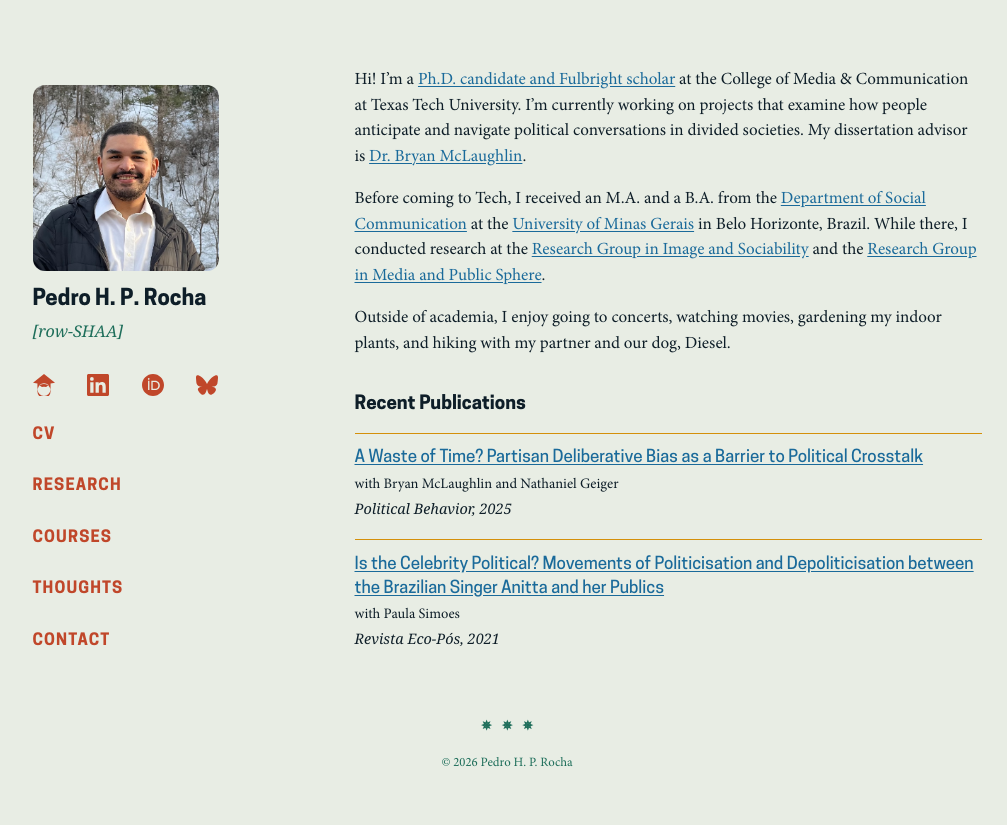
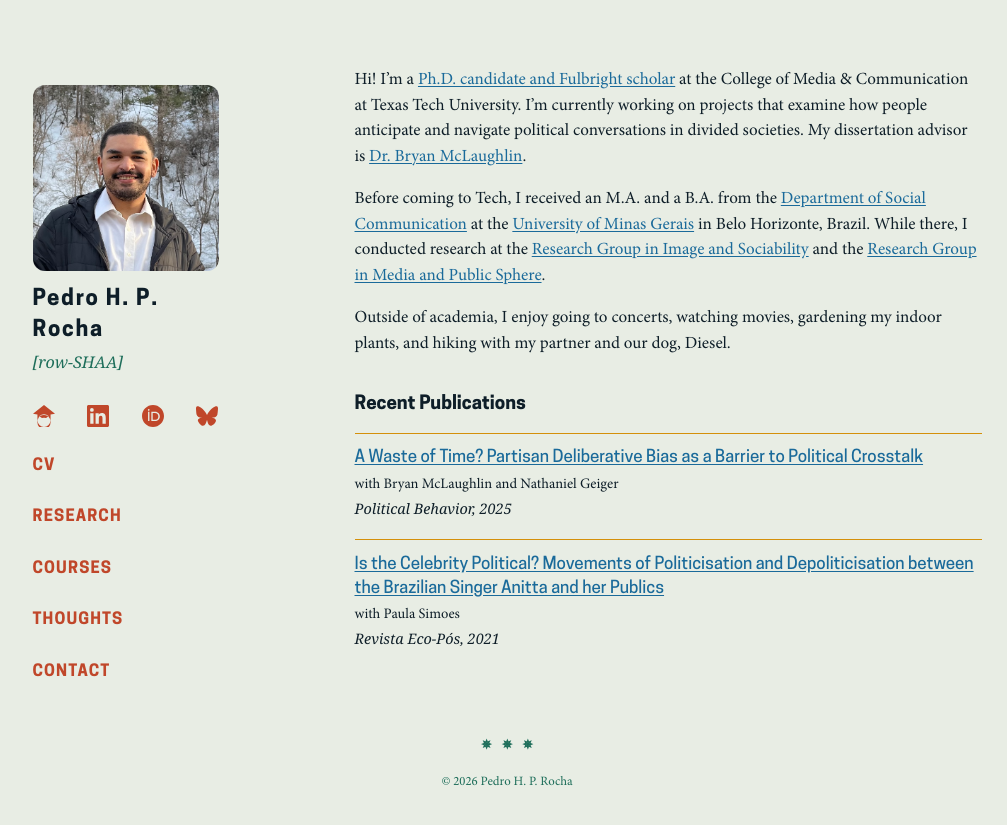
Before and after one commit to pedrohprocha/pedrohprocha.github.io, a Jekyll site: the page built from index.md, in a window 1280 px wide. Shown: the top 825 px of the page, without its empty margins (133-1140 px from the left). Built offline with Jekyll 4.4.1, drawn with Linux system fonts in a browser that asks for light colours; some web fonts are replaced.

Commit message:
stretch sidebar name

```diff
--- a/assets/css/main.css
+++ b/assets/css/main.css
@@ -333,6 +333,7 @@ h3 {
     font-weight: 700;
     line-height: 1.4;
     margin-bottom: 0.2rem;
+    letter-spacing: 0.08em;
 }
 .sidebar h1 a {
     color: var(--text);
```
